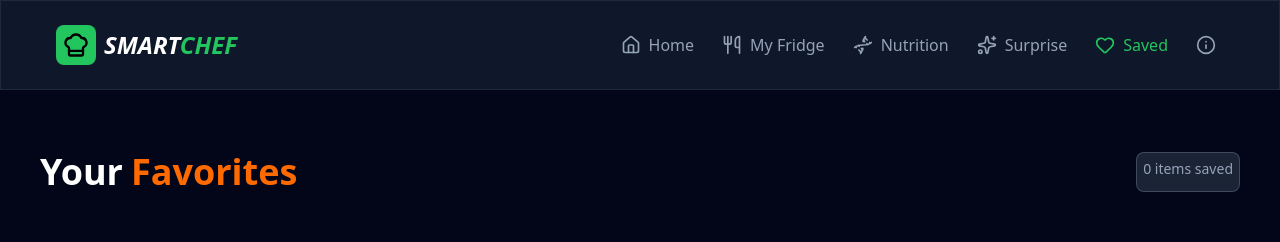
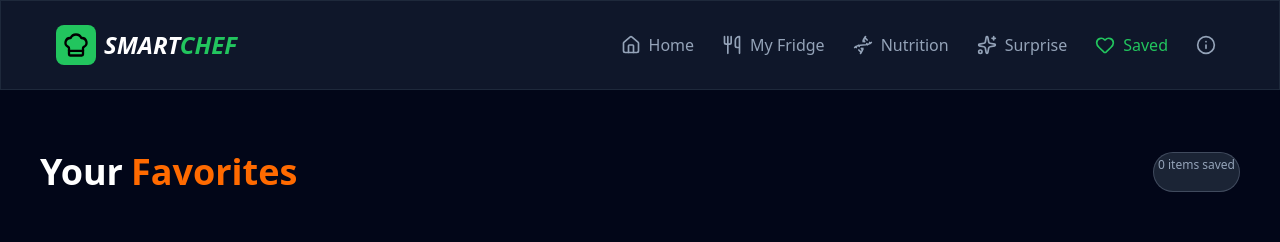
Before and after one commit to arabeen100/Smart-Chef, a Next.js app: page /favorites in a window 1280 px wide. Shown: the top 242 px of the page. Built offline with nearby package versions, Linux system fonts and the light colour scheme.

Commit message:
Update favorites page item count display style

```diff
--- a/app/(site)/favorites/page.tsx
+++ b/app/(site)/favorites/page.tsx
@@ -12,7 +12,7 @@ const Favorites = () => {
     <main className={`pt-38  mr-4 ml-4 xl:mx-auto xl:w-300 flex flex-col gap-6 `}>
       <div className="flex justify-between">
         <p className="text-white text-4xl font-extrabold">Your<span className="text-icon1  ml-2">Favorites</span></p>
-        <div className="text-secondary text-center p-1.5 text-sm rounded-lg border border-secondary/30 bg-gray-800/90 w-fit">{savedRecipes?.length} items saved</div>
+        <div className="text-secondary text-center p-1 text-xs rounded-full border border-secondary/30 bg-gray-800/90 w-fit">{savedRecipes?.length} items saved</div>
       </div>
       <div className="grid  md:grid-cols-2 min-[1060px]:grid-cols-4 gap-5 w-full auto-rows-fr">
       <RecipeCard recipes={savedRecipes}/>
```
